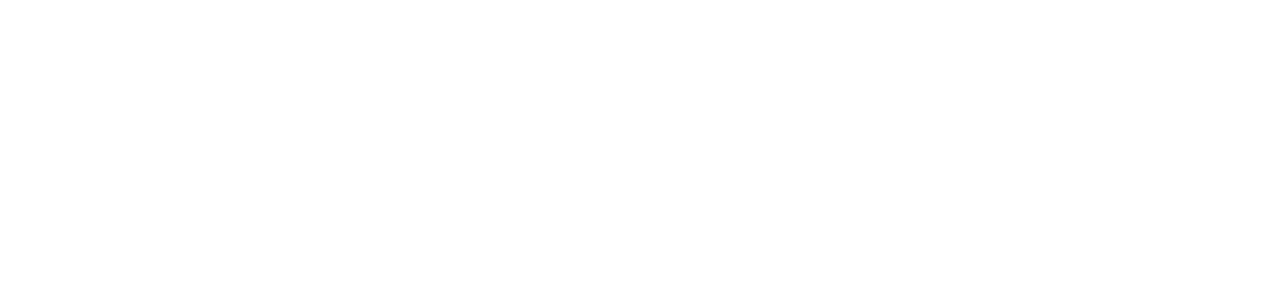
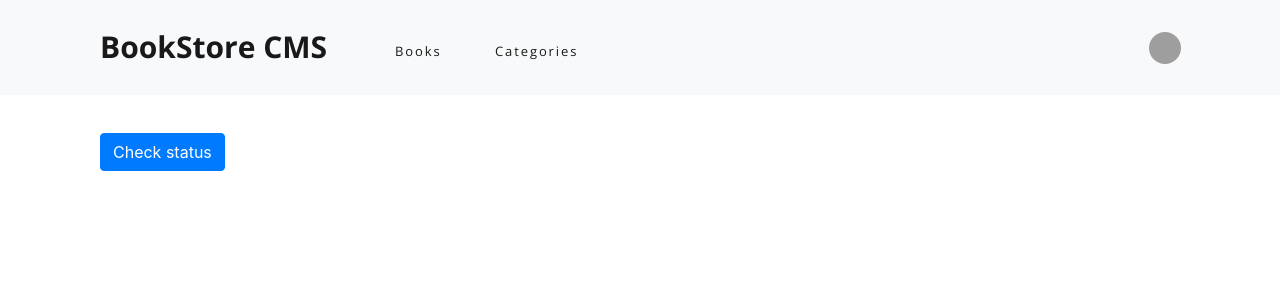
Before and after one commit to learnwithalfred/book-store-react, a React (Create React App) app: page /category in a window 1280 px wide. Before the commit this address had no page. Shown: the top 300 px of the page. Built offline with nearby package versions, Linux system fonts and the light colour scheme; grey boxes are pictures that could not be loaded.

Commit message:
Link category page

```diff
--- a/src/index.js
+++ b/src/index.js
@@ -3,12 +3,14 @@
 import { BrowserRouter, Routes, Route } from 'react-router-dom';
 
 import Books from './routes/Books';
+import Category from './routes/Category';
 
 const root = ReactDOM.createRoot(document.getElementById('root'));
 root.render(
   <BrowserRouter>
     <Routes>
       <Route path="/" element={<Books />} />
+      <Route path="/category" element={<Category />} />
     </Routes>
   </BrowserRouter>,
 );
--- /dev/null
+++ b/src/routes/Category.jsx
@@ -0,0 +1,17 @@
+import React from 'react';
+import Navbar from '../components/Navbar';
+
+function Category() {
+  return (
+    <>
+      <Navbar />
+      <div className="books-container">
+        <button type="button" className="btn btn-primary">
+          Check status
+        </button>
+      </div>
+    </>
+  );
+}
+
+export default Category;
```
